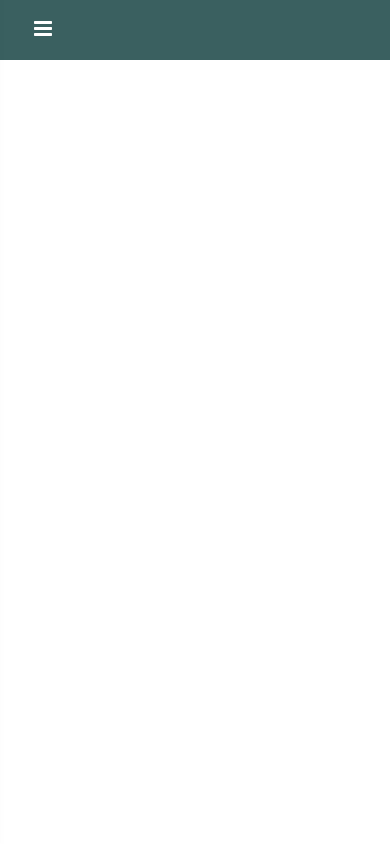
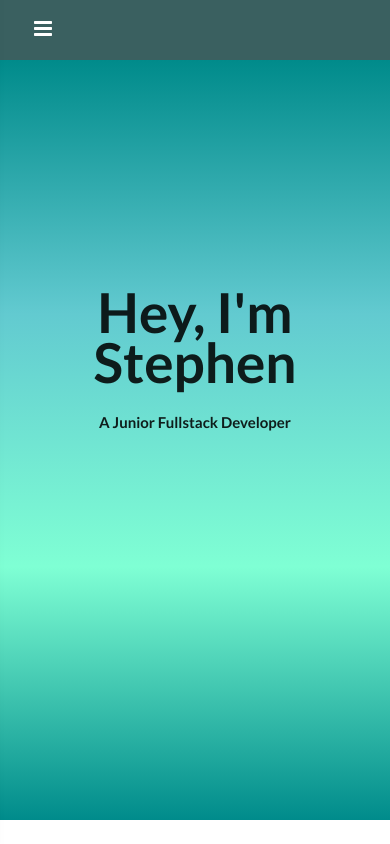
Before and after one commit to ettienekorayyi/stv-portfolio, a React (Create React App) app: page / in a window 390 px wide. Built offline with nearby package versions, Linux system fonts and the light colour scheme.

Commit message:
Created the Homepage and the About Me page

```diff
--- a/package.json
+++ b/package.json
@@ -1,6 +1,10 @@
 {
   "name": "stv-portfolio",
   "version": "0.1.0",
+  "engines": {
+    "node": "8.12.0",
+    "npm": "6.4.1"
+  },
   "private": true,
   "dependencies": {
     "@testing-library/jest-dom": "^4.2.4",
--- a/src/App.js
+++ b/src/App.js
@@ -1,7 +1,9 @@
 import React from "react";
-import { BrowserRouter } from "react-router-dom";
+import { BrowserRouter, Route } from "react-router-dom";
 
 import Header from "./components/Header/Header";
+import Home from "./components/Home/Home";
+
 import "./App.css";
 
 function App() {
@@ -9,6 +11,7 @@ function App() {
     <div>
       <BrowserRouter>
         <Header />
+        <Route to="/" component={Home}/>
       </BrowserRouter>
     </div>
   );
--- a/src/components/Header/header.css
+++ b/src/components/Header/header.css
@@ -35,6 +35,10 @@
     color: turquoise;
   }
 
+  /* Highlight Navigation */
+  a.item:focus {
+    background-color: turquoise !important;
+  }
   .main-menu {
     position: absolute;
     display: none;
--- /dev/null
+++ b/src/components/Home/Home.js
@@ -0,0 +1,18 @@
+import React from "react";
+import "./home.css";
+
+function Home() {
+  return (
+    <section id="content">
+      <div className="ui container content-wrapper">
+        <div id="textContent">
+          <h1>Hey, I'm</h1>
+          <h1>Stephen</h1>
+          <h3>A Junior Fullstack Developer</h3>
+        </div>
+      </div>
+    </section>
+  );
+}
+
+export default Home;
--- /dev/null
+++ b/src/components/Home/home.css
@@ -0,0 +1,24 @@
+@media only screen and (max-width: 400px) {
+  /* Home Page */
+  #content {
+    background-color: #62cad0;
+    background-image: linear-gradient(darkcyan, #62cad0, aquamarine, darkcyan);
+    height: 90vh;
+    padding-top: 40%;
+  }
+
+  .content-wrapper #textContent {
+    text-align: center;
+    padding: 20%;
+  }
+
+  /* Font Size of Content */
+  .content-wrapper #textContent > h1 {
+    line-height: 0.9;
+    margin: 0;
+    font-size: 55px;
+  }
+  .content-wrapper #textContent > h3 {
+    font-size: 15px;
+  }
+}
```
Also changed, not shown: src/components/AboutMe/AboutMe.js (added, +32 -0 lines), src/components/AboutMe/aboutme.css (added, +41 -0 lines), src/components/Skills/Skills.js (added, +11 -0 lines).
